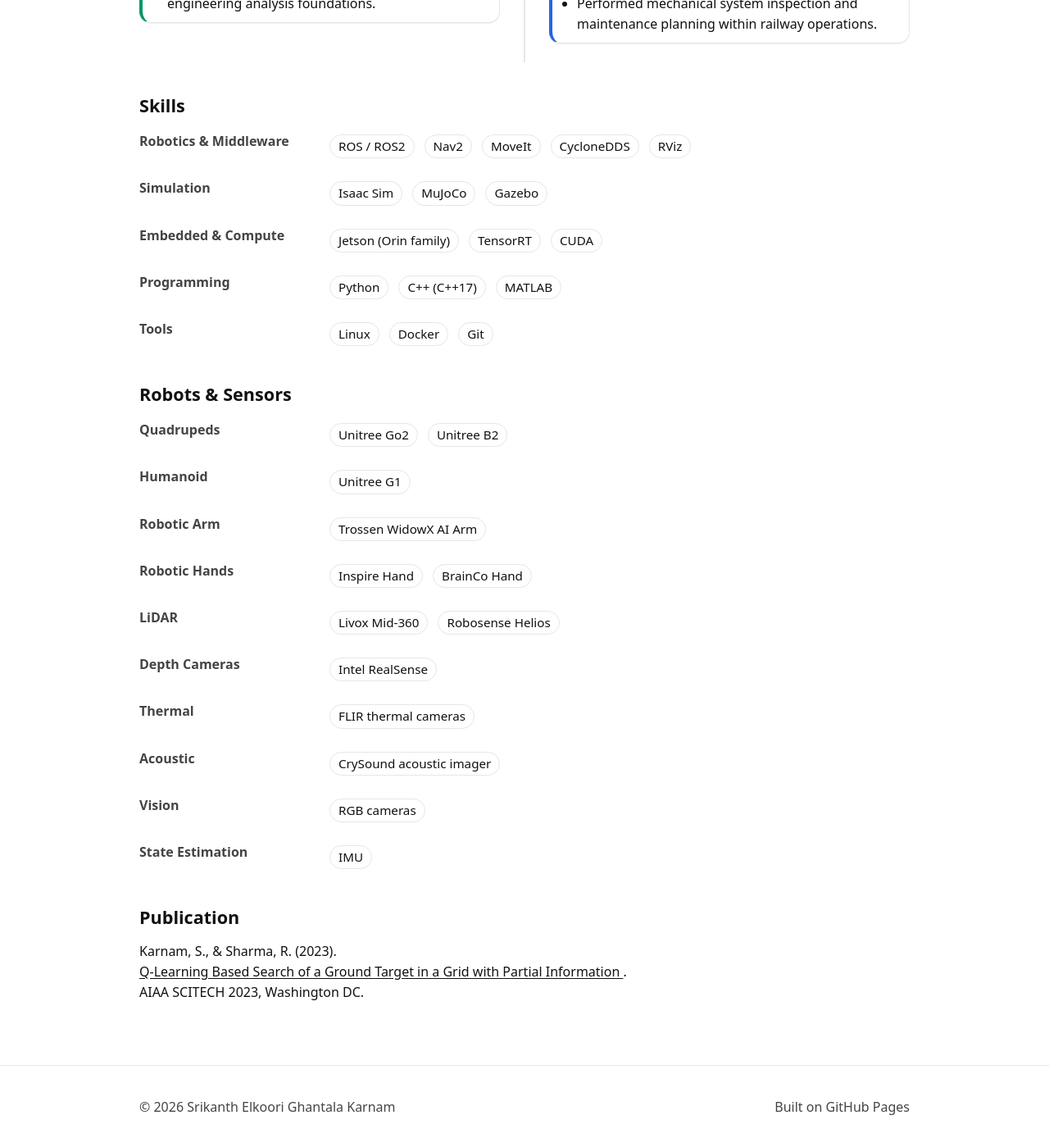
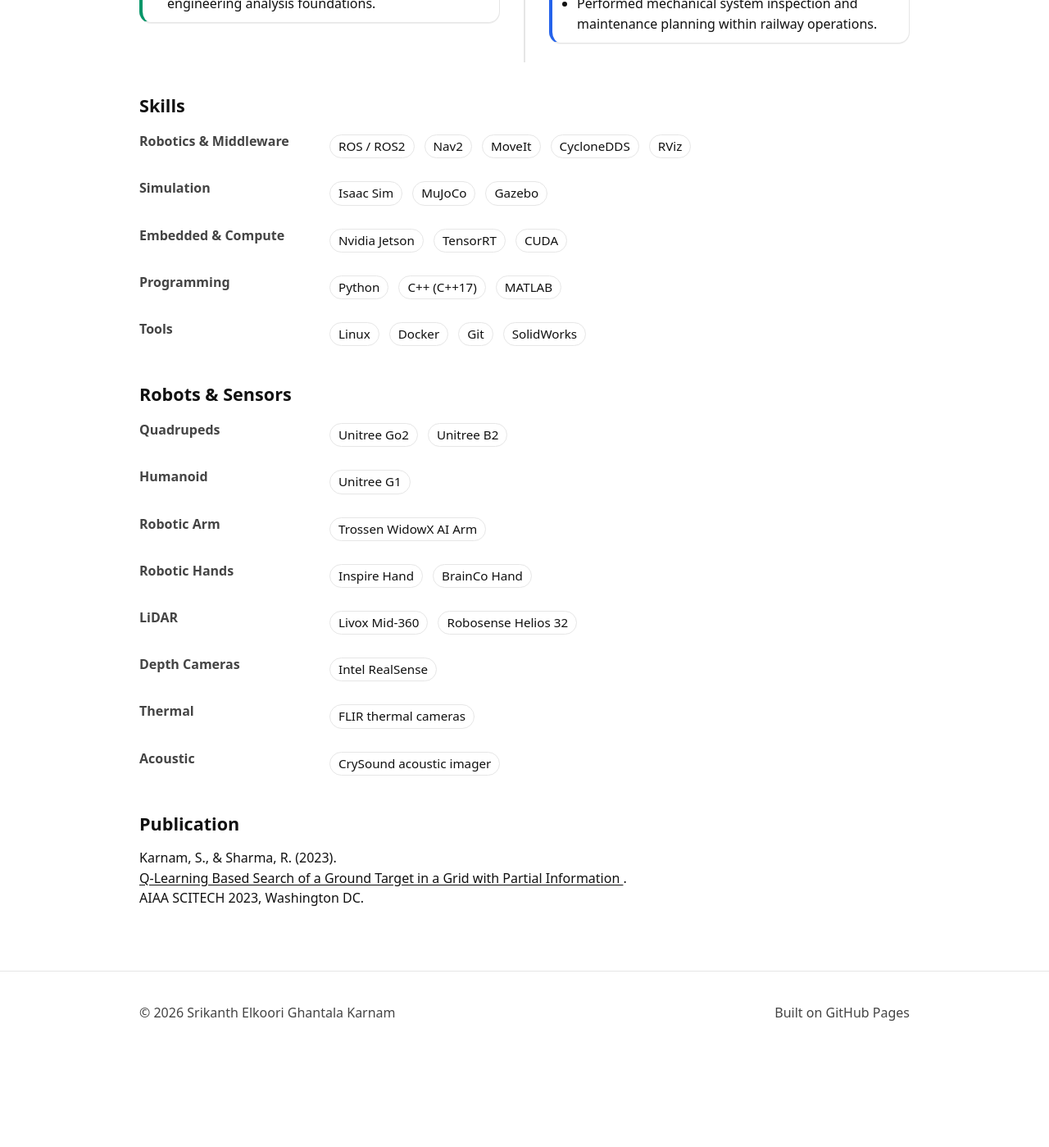
Before and after one commit to S-EGK/S-EGK.github.io, a Jekyll site: the page built from resume.md, in a window 1280 px wide and 1400 px high, scrolled down 2517 px. Shown: the whole window at 82% size. Built offline with Jekyll 4.4.1, drawn with Linux system fonts in a browser that asks for light colours; after the commit the page ends 3803 px from its top, so only the background shows below that.

Commit message:
Minor Corrections

```diff
--- a/resume.md
+++ b/resume.md
@@ -244,7 +244,7 @@ Robotics Engineer specializing in autonomy, perception, and embedded AI deployme
 <div class="badge-row">
   <div class="badge-label">Embedded & Compute</div>
   <div class="badges">
-    <span class="badge">Jetson (Orin family)</span><span class="badge">TensorRT</span><span class="badge">CUDA</span>
+    <span class="badge">Nvidia Jetson</span><span class="badge">TensorRT</span><span class="badge">CUDA</span>
   </div>
 </div>
 
@@ -258,7 +258,7 @@ Robotics Engineer specializing in autonomy, perception, and embedded AI deployme
 <div class="badge-row">
   <div class="badge-label">Tools</div>
   <div class="badges">
-    <span class="badge">Linux</span><span class="badge">Docker</span><span class="badge">Git</span>
+    <span class="badge">Linux</span><span class="badge">Docker</span><span class="badge">Git</span><span class="badge">SolidWorks</span>
   </div>
 </div>
 
@@ -295,7 +295,7 @@ Robotics Engineer specializing in autonomy, perception, and embedded AI deployme
 <div class="badge-row">
   <div class="badge-label">LiDAR</div>
   <div class="badges">
-    <span class="badge">Livox Mid-360</span><span class="badge">Robosense Helios</span>
+    <span class="badge">Livox Mid-360</span><span class="badge">Robosense Helios 32</span>
   </div>
 </div>
 
@@ -320,20 +320,6 @@ Robotics Engineer specializing in autonomy, perception, and embedded AI deployme
   </div>
 </div>
 
-<div class="badge-row">
-  <div class="badge-label">Vision</div>
-  <div class="badges">
-    <span class="badge">RGB cameras</span>
-  </div>
-</div>
-
-<div class="badge-row">
-  <div class="badge-label">State Estimation</div>
-  <div class="badges">
-    <span class="badge">IMU</span>
-  </div>
-</div>
-
 ## Publication
 
 Karnam, S., & Sharma, R. (2023).
```
Also changed, not shown: contact.md (+1 -1 lines).
